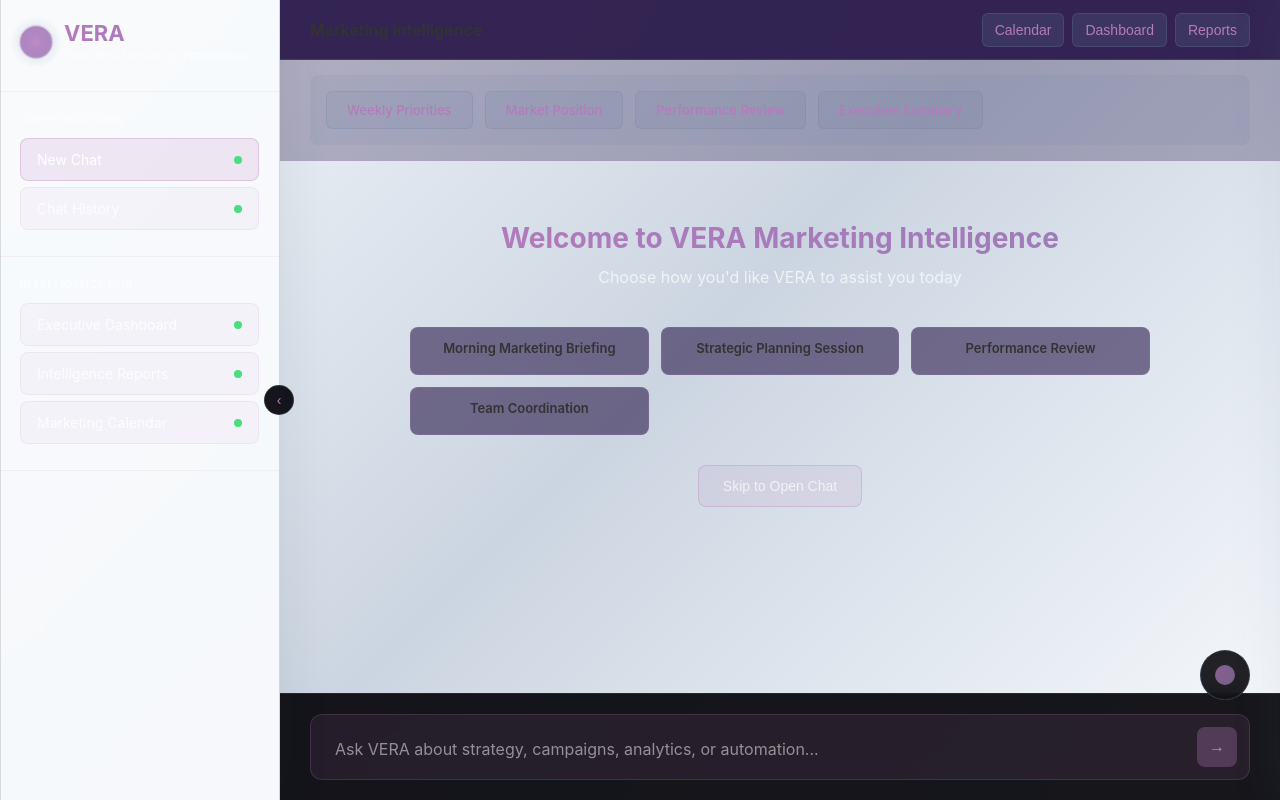
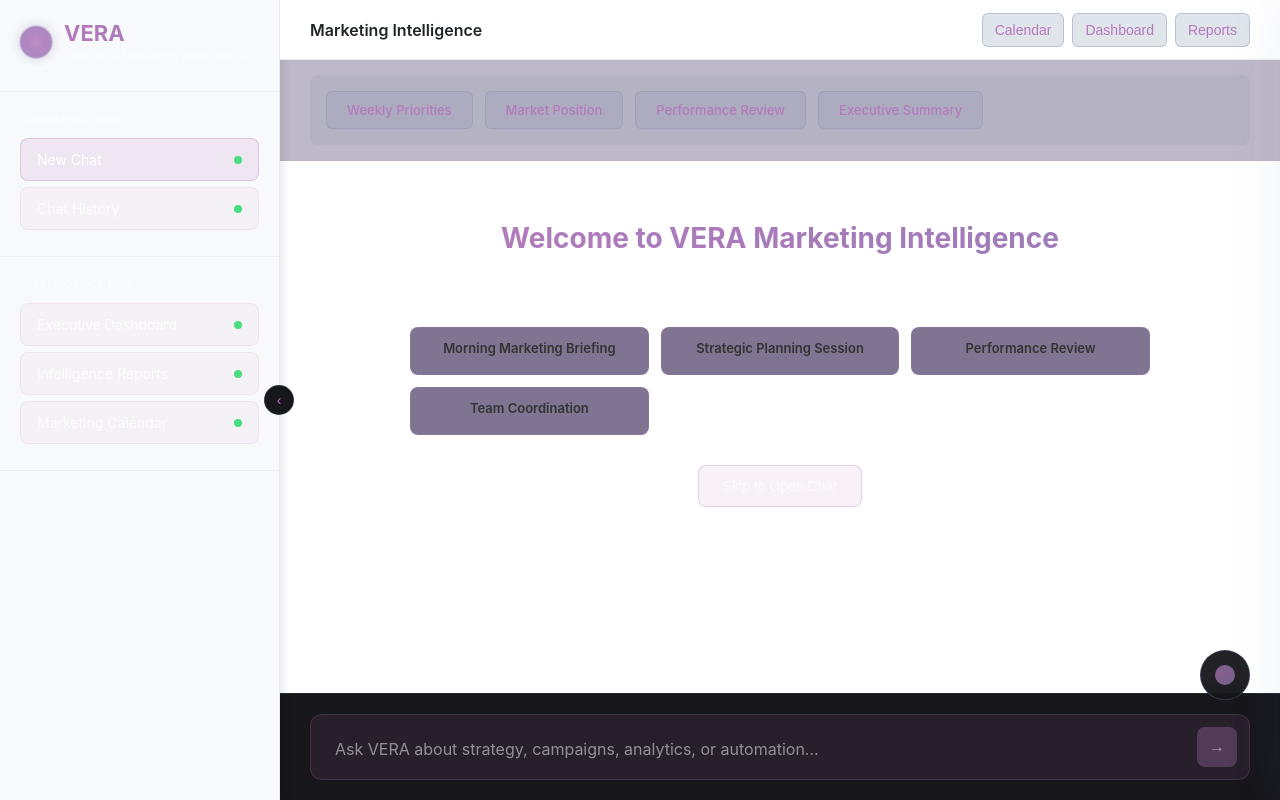
Before and after one commit to VeraNeural/VERA-Marketing-Intelligence, a website: page public/index.html in a window 1280 px wide. Drawn offline with Linux system fonts and the light colour scheme.

Commit message:
EMERGENCY FIX: Clean White Interface - High Contrast Readable Design
 FIXED TERRIBLE INTERFACE:

 CLEAN WHITE BACKGROUND:
- Pure white background (#ffffff) - no more washed out gradients
- Crisp, clean professional appearance
- Maximum readability and contrast

 HIGH CONTRAST TEXT:
- Dark text (#1a1a1a) on white background
- Header text: #212529 for maximum readability
- Side panel: Clean #f8f9fa background with solid borders
- No more faint, hard-to-read purple text

 PROFESSIONAL DESIGN:
- Clean white header with solid borders
- Sharp, defined elements
- Executive-level professional appearance
- Easy on the eyes, no more eye strain

 REMOVED GARBAGE:
- No more terrible gradients
- No more washed out colors
- No more low contrast text
- No more blurry backdrop filters

 RESULT: Clean, readable, professional interface ready for executive use

```diff
--- a/public/index.html
+++ b/public/index.html
@@ -18,8 +18,8 @@
 
         body {
             font-family: -apple-system, BlinkMacSystemFont, 'Segoe UI', Roboto, sans-serif;
-            background: linear-gradient(135deg, #f8fafc 0%, #e2e8f0 25%, #cbd5e1 50%, #e2e8f0 75%, #f8fafc 100%);
-            color: #1e293b;
+            background: #ffffff;
+            color: #1a1a1a;
             height: 100vh;
             overflow: hidden;
             display: flex;
@@ -30,9 +30,8 @@
         /* Side Panel */
         .side-panel {
             width: 280px;
-            background: rgba(248, 250, 252, 0.95);
-            backdrop-filter: blur(20px);
-            border-right: 1px solid rgba(71, 85, 105, 0.2);
+            background: #f8f9fa;
+            border-right: 1px solid #e9ecef;
             display: flex;
             flex-direction: column;
             position: fixed;
@@ -41,9 +40,7 @@
             bottom: 0;
             z-index: 1000;
             transition: transform 0.3s ease, width 0.3s ease;
-            box-shadow:
-                0 0 50px rgba(30, 41, 59, 0.1),
-                inset 1px 0 0 rgba(30, 41, 59, 0.15);
+            box-shadow: 2px 0 10px rgba(0, 0, 0, 0.1);
         }
 
         .side-panel.collapsed {
@@ -490,9 +487,8 @@
         /* Header */
         .header {
             height: 60px;
-            background: rgba(42, 26, 74, 0.95);
-            backdrop-filter: blur(20px);
-            border-bottom: 1px solid rgba(181, 122, 188, 0.2);
+            background: #ffffff;
+            border-bottom: 1px solid #e9ecef;
             display: flex;
             align-items: center;
             justify-content: space-between;
@@ -505,7 +501,7 @@
         .header-title {
             font-size: 16px;
             font-weight: 600;
-            color: #333;
+            color: #212529;
             flex: 1;
         }
 
```
